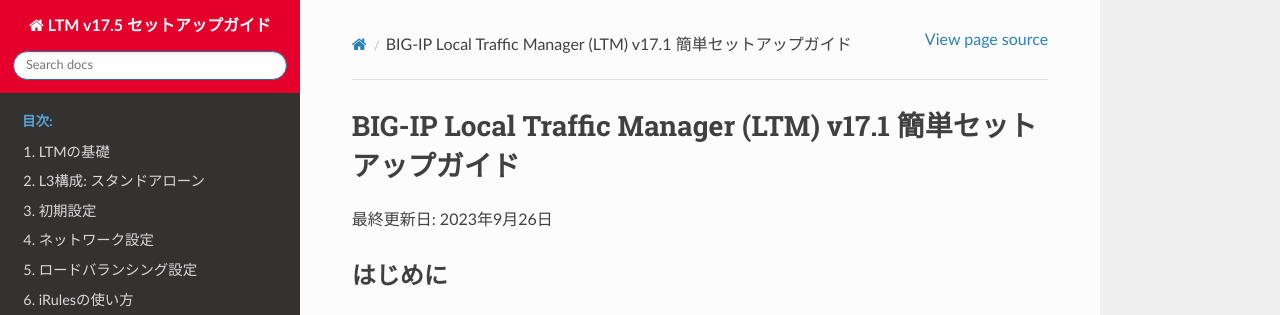
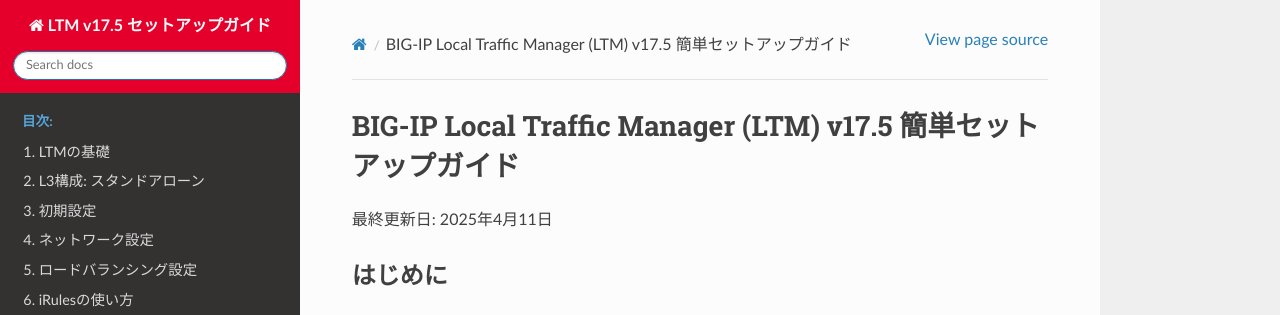
Before and after one commit to BeF5/f5j-easy-setup-ltm-17, a Sphinx documentation site: the page built from docs/index.rst, in a window 1280 px wide and 900 px high. Shown: the top 315 px of the window. Built offline with Sphinx 7.4.7 and the Read the Docs theme 3.1.0, drawn with Linux system fonts in a browser that asks for light colours.

Commit message:
Update some texts.

```diff
--- a/docs/index.rst
+++ b/docs/index.rst
@@ -1,9 +1,9 @@
 .. You can adapt this file completely to your liking, but it should at least
    contain the root `toctree` directive.
 
-BIG-IP Local Traffic Manager (LTM) v17.1 簡単セットアップガイド
+BIG-IP Local Traffic Manager (LTM) v17.5 簡単セットアップガイド
 ==============================================
-最終更新日: 2023年9月26日
+最終更新日: 2025年4月11日
 
 
 はじめに
```
Also changed, not shown: docs/content05/module01/module01.rst (+0 -7 lines).
